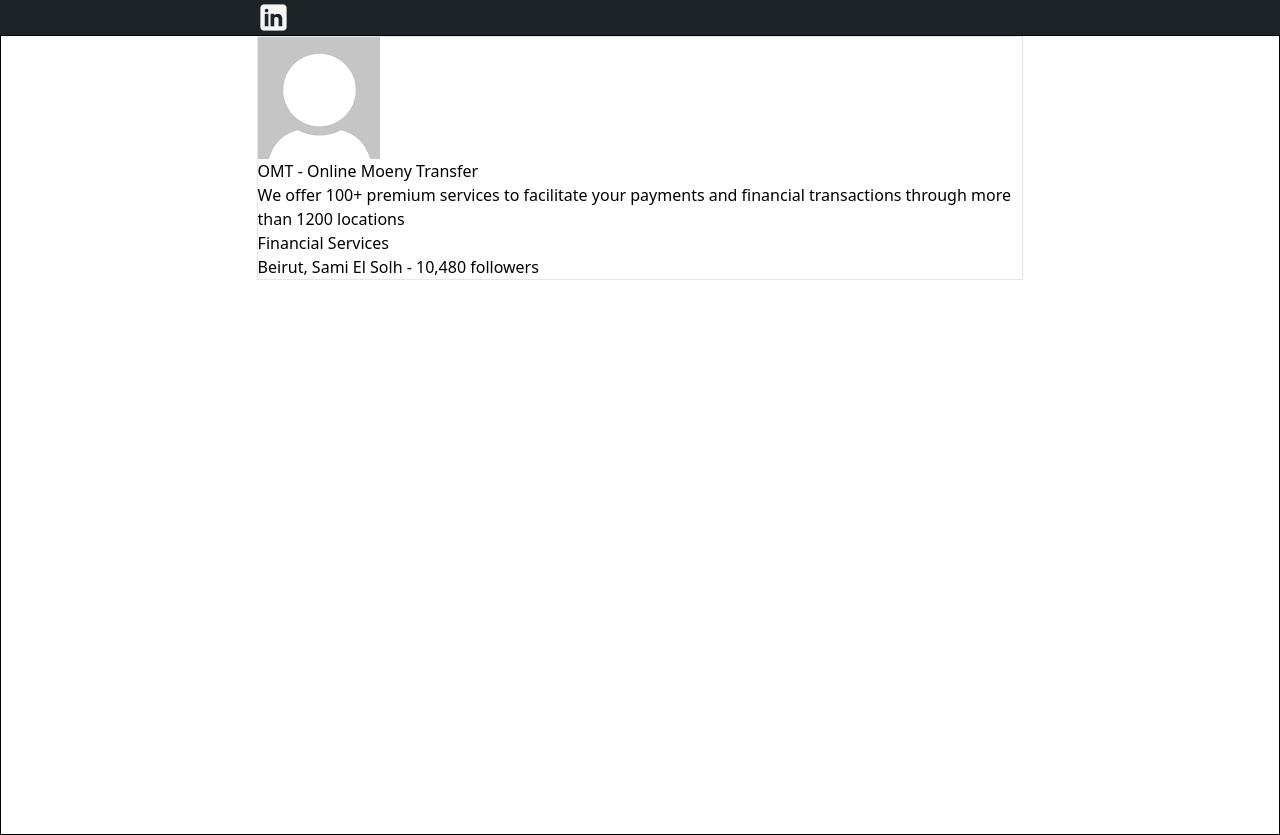
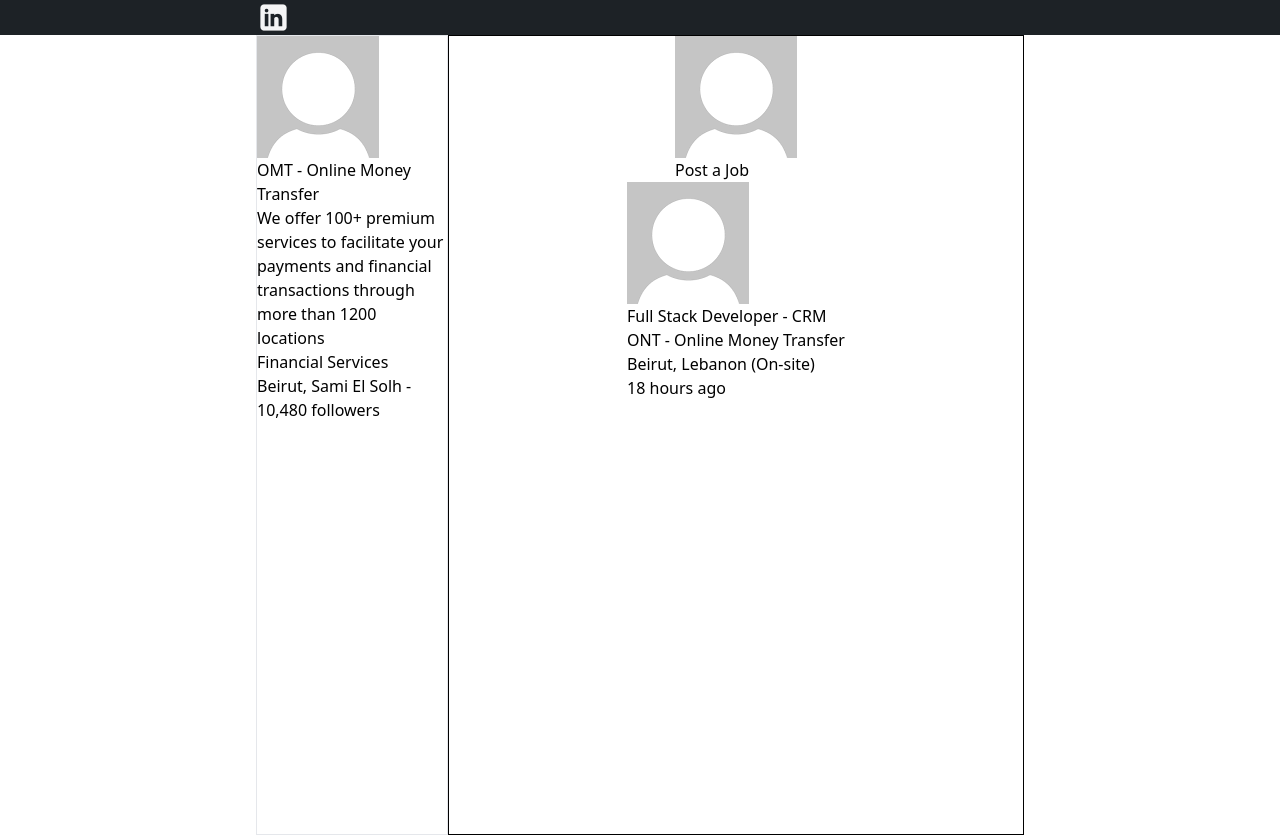
Before and after one commit to mohammadammash/linkedin_clone, a React (Create React App) app: page /company in a window 1280 px wide. Built offline with nearby package versions, Linux system fonts and the light colour scheme.

Commit message:
src/pages/company/Home.company.jsx: Adding html content of main feed

```diff
--- a/src/pages/company/Home.company.jsx
+++ b/src/pages/company/Home.company.jsx
@@ -6,17 +6,34 @@
   return (
     <>
       <Navbar />
-      <main className="h-screen border  border-black flex justify-center">
-        <div className="w-3/5">
-          <aside className="border border-solid">
+      <main className="h-screen flex justify-center">
+        <div className="w-3/5 flex">
+          <aside className="border border-solid w-1/4">
             <img src={dummyProfile} alt="profile-img"></img>
-            <h1>OMT - Online Moeny Transfer</h1>
+            <h1>OMT - Online Money Transfer</h1>
             <p>We offer 100+ premium services to facilitate your payments and financial transactions through more than 1200 locations</p>
             <p>Financial Services</p>
             <p>Beirut, Sami El Solh - 10,480 followers</p>
           </aside>
 
+          <section className="w-3/4 flex flex-col items-center border border-black">
+            <div>
+              <img src={dummyProfile} alt="profile-img"></img>
+              <p>Post a Job</p>
+            </div>
 
+            <div>
+              <div>
+                <img src={dummyProfile} alt="profile-img" />
+                <div>
+                  <p>Full Stack Developer - CRM</p>
+                  <p>ONT - Online Money Transfer</p>
+                  <p>Beirut, Lebanon (On-site)</p>
+                </div>
+              </div>
+              <p>18 hours ago</p>
+            </div>
+          </section>
         </div>
       </main>
     </>
```
